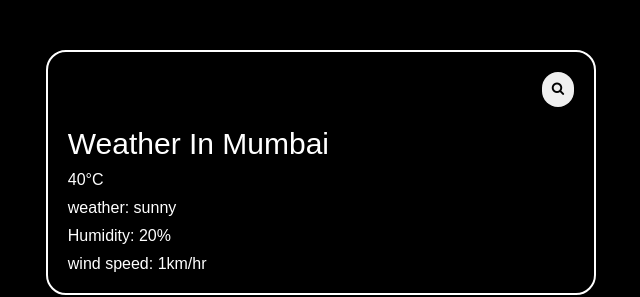
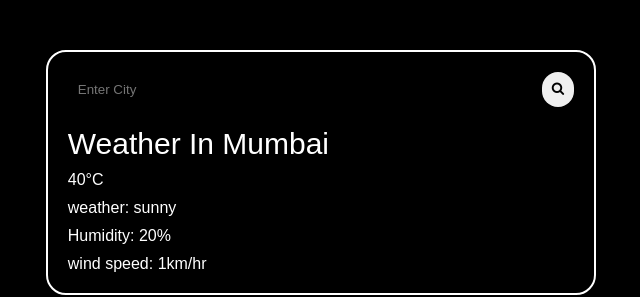
Before and after one commit to gsaurabhaxioned/weatherforcast, a plain HTML site: page index.html in a window 1280 px wide. Shown: the full height of the page, 319-959 px from the left. Drawn offline with Linux system fonts and the light colour scheme; no server answers.

Commit message:
placeholder added to searchbar

```diff
--- a/index.html
+++ b/index.html
@@ -39,7 +39,7 @@
       <div class="wrapper">
         <div class="weather-box">
           <div class="search">
-            <input type="text" name="searchbar" class="searchbar">
+            <input type="text" name="searchbar" class="searchbar" placeholder="Enter City">
             <button class="search-icon">icon</button>
           </div>
           <div class="weather">
```
